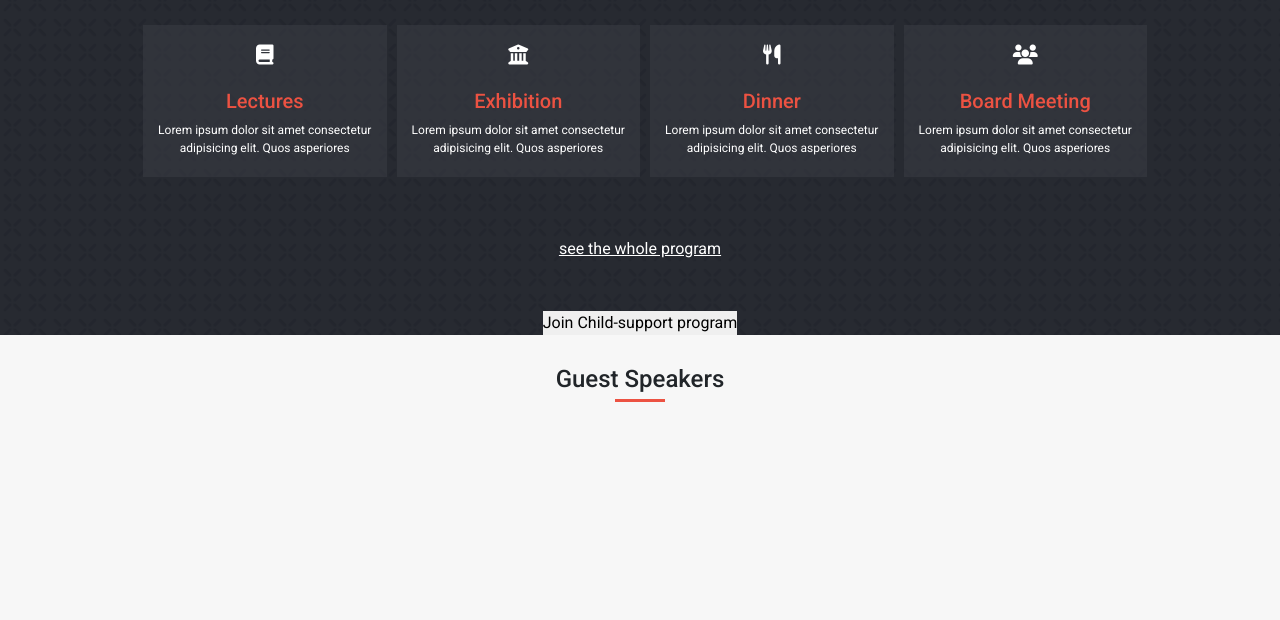
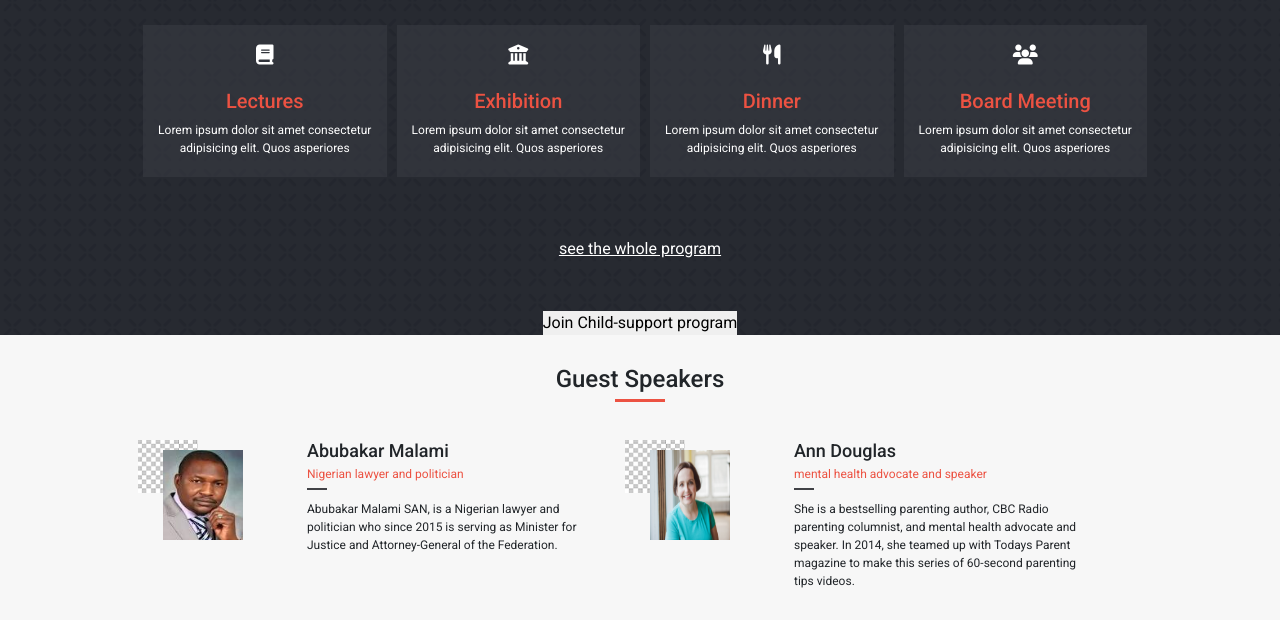
Before and after one commit to oluwajuwon8/Child-Support-Summit, a website: page index.html in a window 1280 px wide. Shown: the part 695-1315 px from the top of the page. Before the commit the page ends 1135 px from the top, so only its background shows below. Drawn offline with nearby package versions, Linux system fonts and the light colour scheme; files whose address does not match are found by name.

Commit message:
Add speakers with javascript

```diff
--- a/script.js
+++ b/script.js
@@ -0,0 +1,50 @@
+const mobileToggle = document.querySelector('#mobile_menu');
+const nav = document.querySelector('.nav-flex');
+const bodyfixed = document.querySelector('body');
+const details = document.querySelector('.speaker-info');
+
+const speakerDetails = [{
+  speakerImg: 'images/Abubakar-Malami.jpg',
+  speakerName: 'Abubakar Malami',
+  speakerProfile: 'Nigerian lawyer and politician',
+  profileDetails: 'Abubakar Malami SAN, is a Nigerian lawyer and politician who since 2015 is serving as Minister for Justice and Attorney-General of the Federation.',
+},
+{
+  speakerImg: 'images/parenting-speaker.jpg',
+  speakerName: 'Ann Douglas',
+  speakerProfile: 'mental health advocate and speaker',
+  profileDetails: 'She is a bestselling parenting author, CBC Radio parenting columnist, and mental health advocate and speaker. In 2014, she teamed up with Todays Parent magazine to make this series of 60-second parenting tips videos.',
+},
+];
+
+const speakers = () => {
+  const speak = speakerDetails.map((speakerDetail) => `
+            <div class="row speaker-position col-md-6">
+                <div class="speaker-img col-4 col-sm-4">
+                    <div class="picture">
+                        <img src=${speakerDetail.speakerImg} alt="">
+                    </div>
+                </div>
+                <div class="speaker-details col-8 col-sm-8">
+                    <h3>${speakerDetail.speakerName}</h3>
+                    <p class="profile">${speakerDetail.speakerProfile}</p>
+                    <p class="profile-detail">${speakerDetail.profileDetails}</p>
+                </div>
+
+                </div>
+            `);
+
+  details.innerHTML = speak.join('');
+};
+
+window.addEventListener('DOMContentLoaded', speakers);
+
+// Display mobile menu
+
+const mobilemenu = () => {
+  mobileToggle.classList.toggle('toggle-menu');
+  nav.classList.toggle('toggle');
+  bodyfixed.classList.toggle('static');
+};
+
+mobileToggle.addEventListener('click', mobilemenu);
```
Also changed, not shown: index.html (+1 -0 lines), images/Abubakar-Malami.jpg (renamed from images/Abubakar Malami.jpg), images/ann-douglas.jpg (renamed from images/ann+douglas.jpg), images/parenting-speaker.jpg (added).
